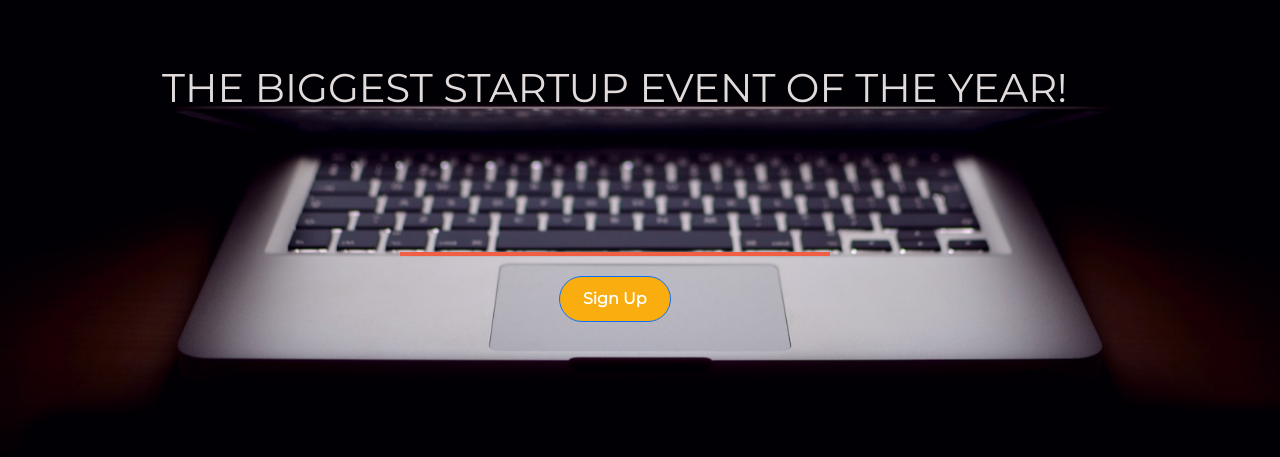
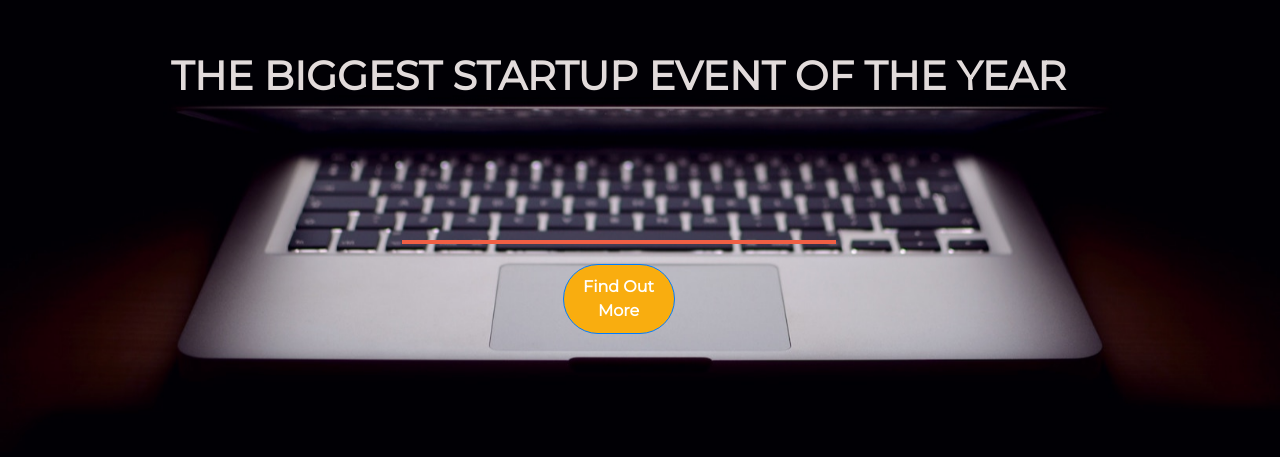
Before and after one commit to jivy/startup-landr, a plain HTML site: page index.html in a window 1280 px wide. Shown: the part 207-664 px from the top of the page. Drawn offline with nearby package versions, Linux system fonts and the light colour scheme.

Commit message:
Update index.html

```diff
--- a/index.html
+++ b/index.html
@@ -1,33 +1,37 @@
 <!DOCTYPE html>
 <html>
   <head>
+    <title>Startup</title>
+    <!-- Required meta tags -->
     <meta charset="utf-8">
-    <meta name="viewport" content="width=device-width, initial-scale=1">
-    <title>Startup</title>
-
+    <meta name="viewport" content="width=device-width, initial-scale=1, shrink-to-fit=no">
     <!-- Google Fonts -->
     <link href="https://fonts.googleapis.com/css?family=Montserrat" rel="stylesheet">
 
+    <!-- Note that the below Bootstrap file is a specific version. If you grab the most
+    current from Bootstrap website, you will see the button grow transition being a lot faster
+    than in my video.  Use whichever style sheet you like best! -->
     <!-- Bootstrap CSS from a CDN. This way you don't have to include the bootstrap file yourself -->
-   <link href="https://cdn.jsdelivr.net/npm/bootstrap@5.2.0/dist/css/bootstrap.min.css" rel="stylesheet" integrity="sha384-gH2yIJqKdNHPEq0n4Mqa/HGKIhSkIHeL5AyhkYV8i59U5AR6csBvApHHNl/vI1Bx" crossorigin="anonymous">
-
-    <!-- Your own stylesheet -->
-    <link rel="stylesheet" type="text/css" href="style.css">
+    <link rel="stylesheet" href="https://stackpath.bootstrapcdn.com/bootstrap/4.3.1/css/bootstrap.min.css" integrity="sha384-ggOyR0iXCbMQv3Xipma34MD+dH/1fQ784/j6cY/iJTQUOhcWr7x9JvoRxT2MZw1T" crossorigin="anonymous">
+    <!-- My own stylesheet -->
+    <link href="style.css" rel="stylesheet">
   </head>
   <body>
       <div class="container d-flex align-items-center h-100">
         <div class="row">
           <header class="text-center col-12">
-          <h1 class-"text-uppercase">The Biggest Startup Event of the Year!</h1>
+              <h1 class="text-uppercase">
+                <strong>the biggest startup event of the year</strong>
+              </h1>
+
           </header>
           <div class="buffer col-12"></div>
-        <section>
+          <section class="text-center col-12">
             <hr>
-    <button class="btn btn-primary  btn-xl">Sign Up</button>
+            <a href="https://mailchi.mp/0e57673a0148/ztmstudents" ><button  class="btn btn-primary btn-xl">Find Out More</button></a>
           </section>
+        </div>
 
       </div>
-    </div>
-<script src="https://cdn.jsdelivr.net/npm/bootstrap@5.2.0/dist/js/bootstrap.min.js" integrity="sha384-ODmDIVzN+pFdexxHEHFBQH3/9/vQ9uori45z4JjnFsRydbmQbmL5t1tQ0culUzyK" crossorigin="anonymous"></script>
   </body>
 </html>
```
Lines whose indentation alone changed are shown as unchanged.
